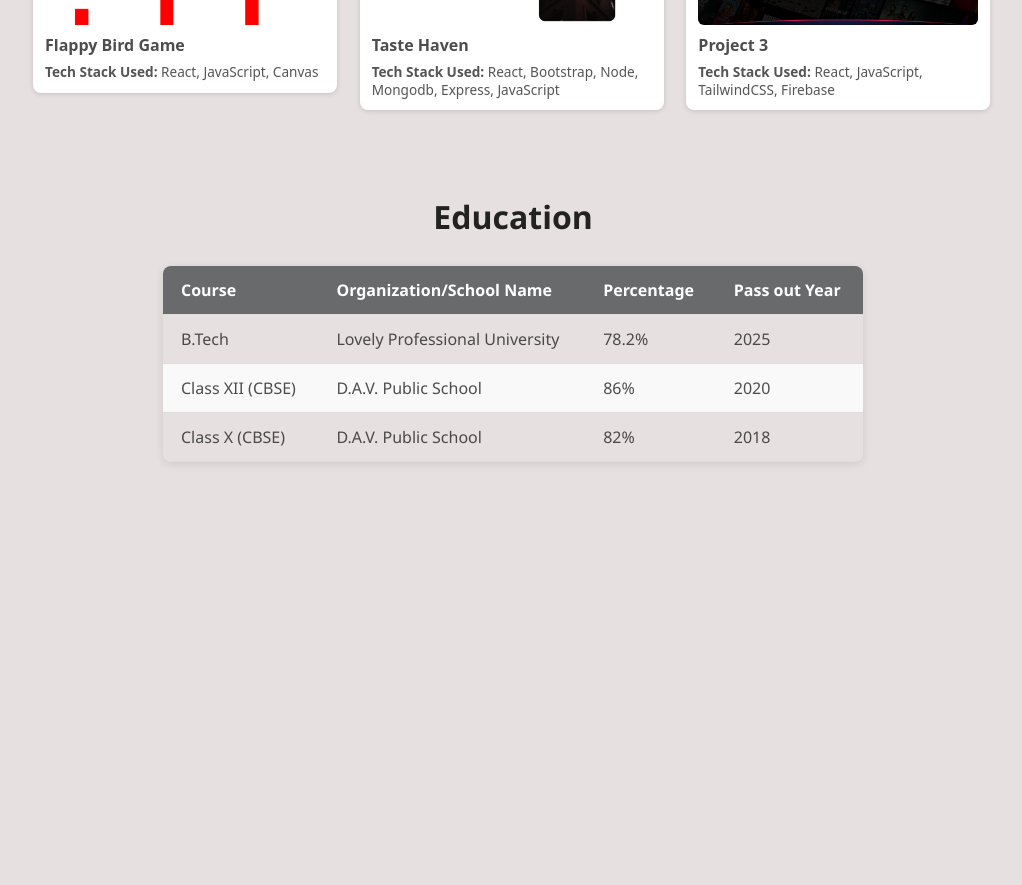
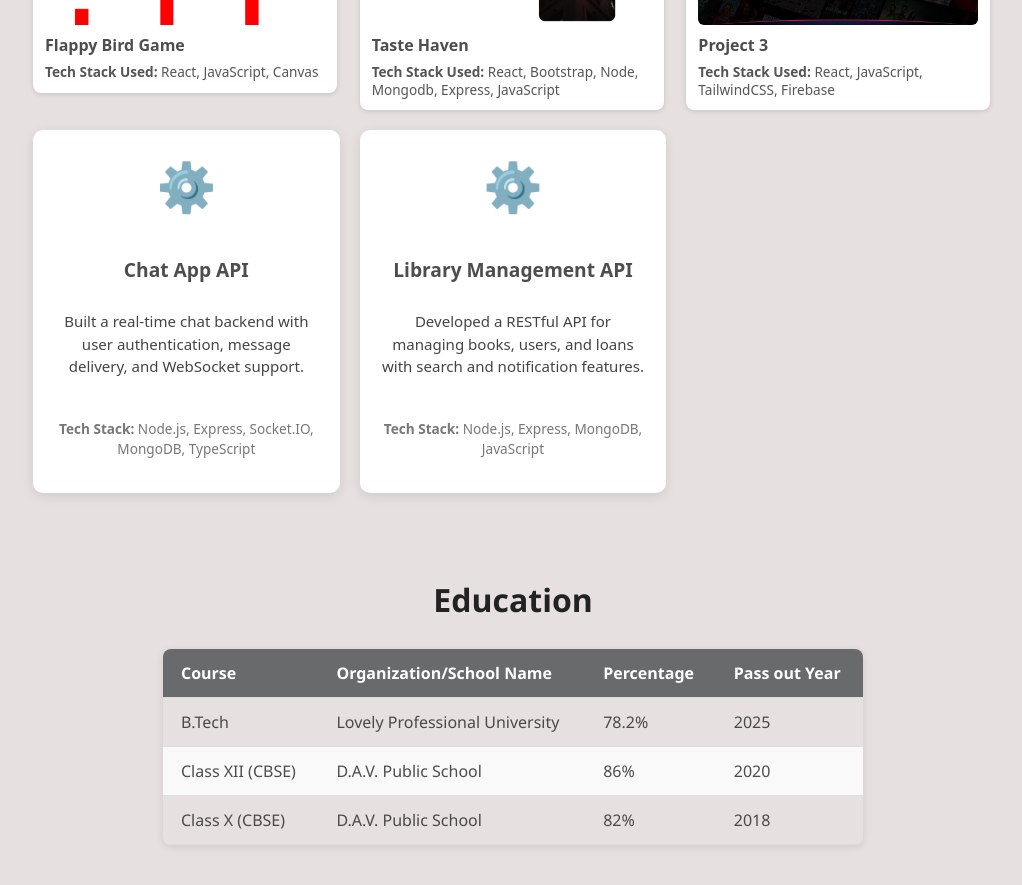
Before and after one commit to Chauhan48/Portfolio_website, a React (Vite) app: page / in a window 1280 px wide. Shown: the part 1900-2785 px from the top of the page, without its empty margins (127-1149 px from the left). Before the commit the page ends 2402 px from the top, so only its background shows below. Built offline with nearby package versions, Linux system fonts and the light colour scheme.

Commit message:
add backend projects to portfolio

```diff
--- /dev/null
+++ b/src/components/ApiProjectCard.jsx
@@ -0,0 +1,14 @@
+const ApiProjectCard = ({ title, description, techStack, projectLink }) => {
+  return (
+    <a href={projectLink} target="_blank" rel="noopener noreferrer" className="api-card-link">
+      <div className="api-project-card">
+        <div className="api-card-icon">⚙️</div>
+        <h3 className="api-card-title">{title}</h3>
+        <p className="api-card-desc">{description}</p>
+        <p className="api-card-tech"><strong>Tech Stack:</strong> {techStack}</p>
+      </div>
+    </a>
+  );
+};
+
+export default ApiProjectCard;
--- a/src/components/Project.jsx
+++ b/src/components/Project.jsx
@@ -1,3 +1,4 @@
+import ApiProjectCard from "./ApiProjectCard";
 import ProjectCard from "./ProjectCard"
 
 const projects = [
@@ -10,7 +11,7 @@ const projects = [
 
 const Project = () => {
   return (
-    <div style={{marginTop: "5%", marginBottom: "5%"}}>
+    <div style={{ marginTop: "5%", marginBottom: "5%" }}>
       <h1 style={{ display: "flex", justifyContent: "center" }}>Projects</h1>
       <div className="projects-grid">
 
@@ -23,6 +24,20 @@ const Project = () => {
             projectLink={p.projectLink}
           />
         ))}
+        <ApiProjectCard
+          title="Chat App API"
+          description="Built a real-time chat backend with user authentication, message delivery, and WebSocket support."
+          techStack="Node.js, Express, Socket.IO, MongoDB, TypeScript"
+          projectLink="https://github.com/Chauhan48/CHAT_APP_BACKEND"
+        />
+
+        <ApiProjectCard
+          title="Library Management API"
+          description="Developed a RESTful API for managing books, users, and loans with search and notification features."
+          techStack="Node.js, Express, MongoDB, JavaScript"
+          projectLink="https://github.com/Chauhan48/Library-management-system-"
+        />
+
       </div>
     </div>
   );
--- a/src/index.css
+++ b/src/index.css
@@ -222,3 +222,51 @@
   background-color: #e6f0ff;
   cursor: pointer;
 }
+
+.api-card-link {
+  text-decoration: none;
+  color: inherit;
+}
+
+.api-project-card {
+  background: #fff;
+  border-radius: 10px;
+  box-shadow: 0 3px 12px rgba(0,0,0,0.1);
+  padding: 20px;
+  max-width: 320px;
+  cursor: pointer;
+  transition: box-shadow 0.3s ease, transform 0.25s ease;
+  display: flex;
+  flex-direction: column;
+  align-items: center;
+  text-align: center;
+}
+
+.api-project-card:hover {
+  box-shadow: 0 7px 20px rgba(0,0,0,0.25);
+  transform: translateY(-6px);
+}
+
+.api-card-icon {
+  font-size: 3rem;
+  margin-bottom: 15px;
+  color: #4a90e2;
+}
+
+.api-card-title {
+  font-weight: 700;
+  font-size: 1.2rem;
+  margin-bottom: 10px;
+}
+
+.api-card-desc {
+  font-size: 0.94rem;
+  color: #444;
+  margin-bottom: 15px;
+  min-height: 80px;
+}
+
+.api-card-tech {
+  font-size: 0.85rem;
+  color: #777;
+}
```
